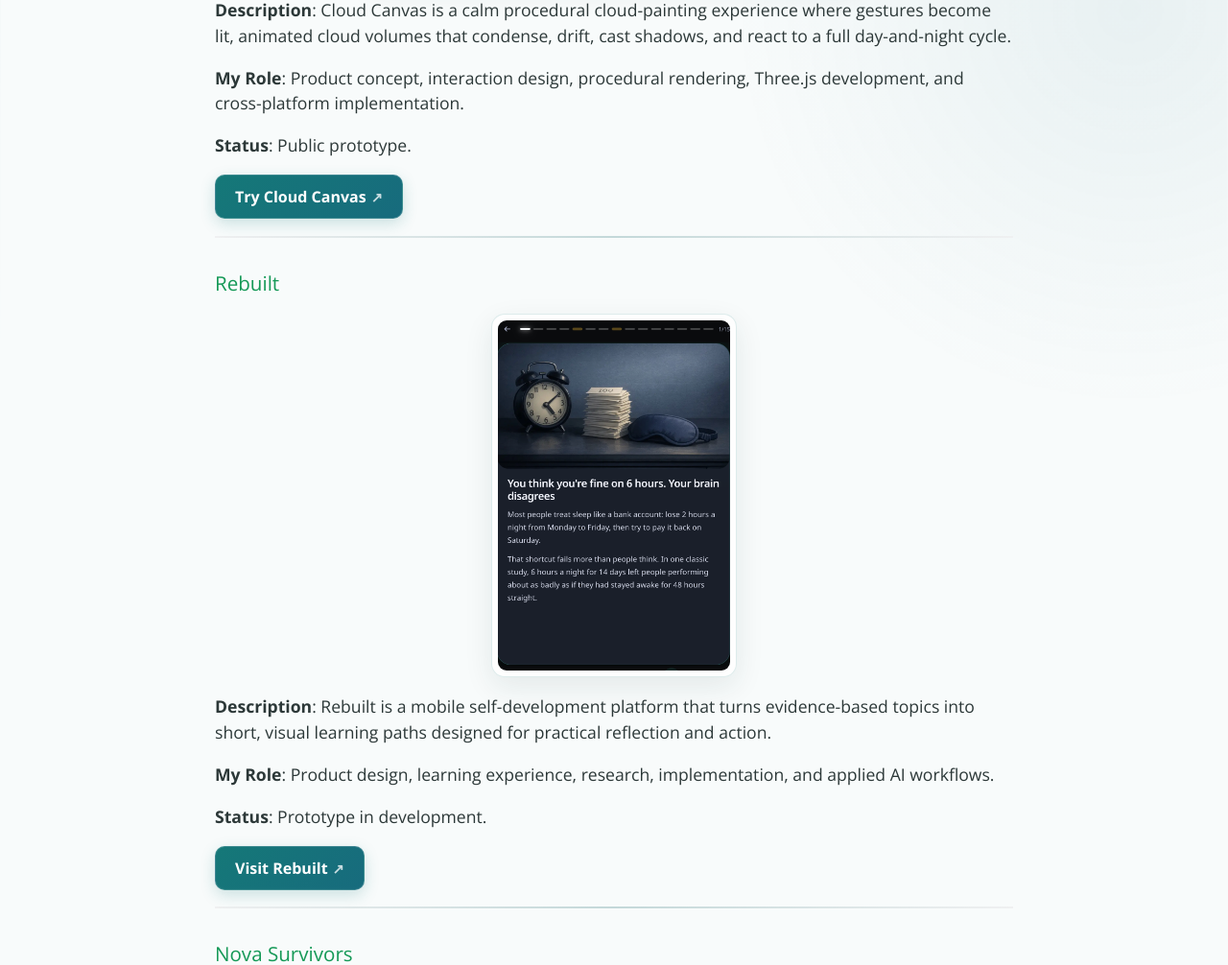
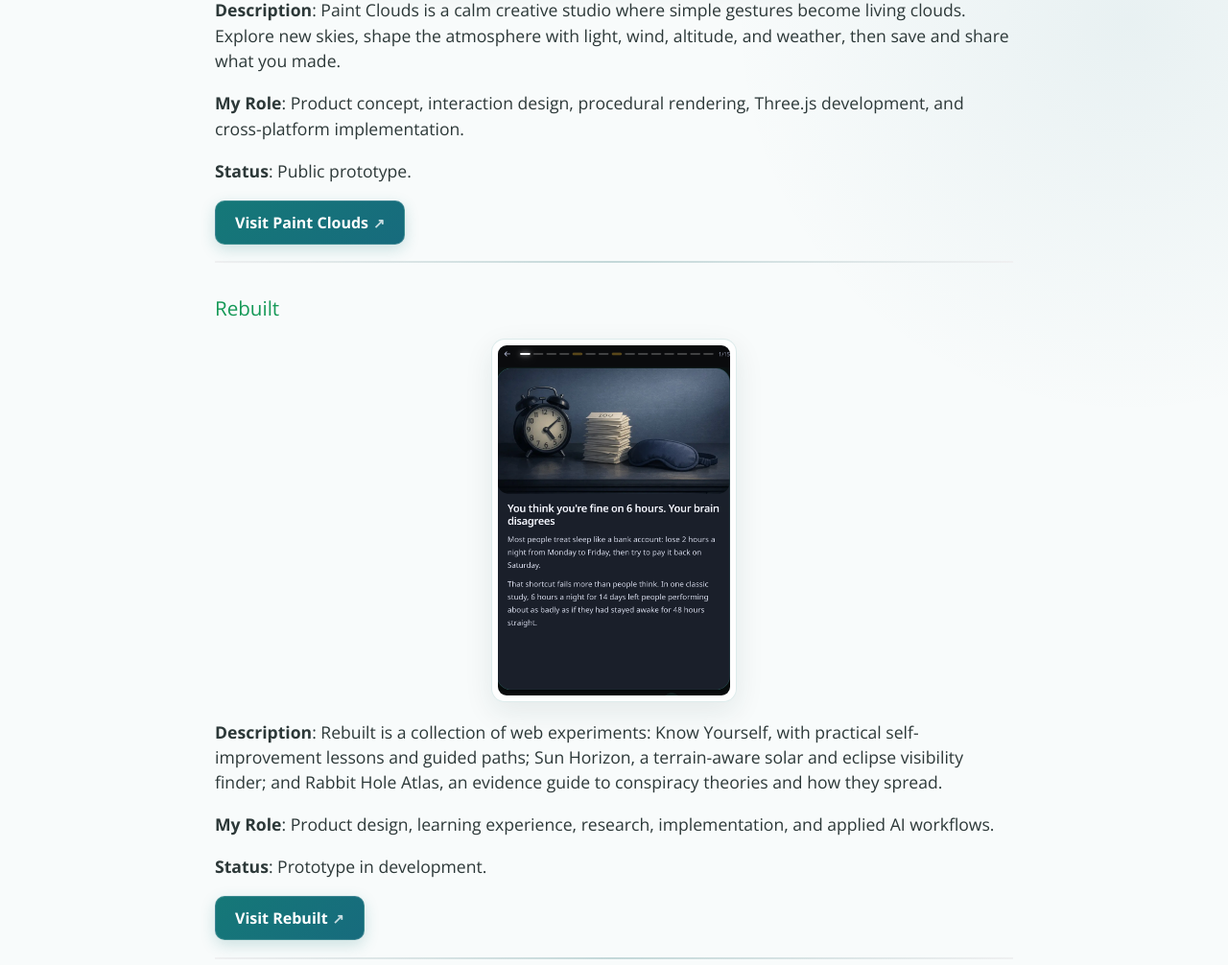
Before and after one commit to GeorgiKostov/georgikostov.github.io, a Jekyll site: the page built from pages/projects.md, in a window 1280 px wide and 1400 px high, scrolled down 1775 px. Shown: the part 262-1268 px from the top of the window at 96% size. Built offline with Jekyll 4.4.1, drawn with Linux system fonts in a browser that asks for light colours; some of the changed text lies outside the part shown; grey boxes are pictures that could not be loaded.

Commit message:
Refresh Paint Clouds and Rebuilt projects

```diff
--- a/_includes/independent-work.html
+++ b/_includes/independent-work.html
@@ -32,19 +32,19 @@
 
 <hr>
 
-<h3 id="cloud-canvas">Cloud Canvas</h3>
+<h3 id="paint-clouds">Paint Clouds</h3>
 
 <div class="image-container">
-  <img src="{{ '/assets/images/projects/cloud-canvas.png' | relative_url }}" alt="Cloud Canvas procedural cloud-painting experience across Alpine, city, Highland, and coastal skies" width="1731" height="909" loading="lazy" decoding="async">
+  <img src="{{ '/assets/images/projects/cloud-canvas.png' | relative_url }}" alt="Paint Clouds procedural cloud-painting experience across Alpine, city, Highland, and coastal skies" width="1731" height="909" loading="lazy" decoding="async">
 </div>
 
-<p><strong>Description</strong>: Cloud Canvas is a calm procedural cloud-painting experience where gestures become lit, animated cloud volumes that condense, drift, cast shadows, and react to a full day-and-night cycle.</p>
+<p><strong>Description</strong>: Paint Clouds is a calm creative studio where simple gestures become living clouds. Explore new skies, shape the atmosphere with light, wind, altitude, and weather, then save and share what you made.</p>
 
 <p><strong>My Role</strong>: Product concept, interaction design, procedural rendering, Three.js development, and cross-platform implementation.</p>
 
 <p><strong>Status</strong>: Public prototype.</p>
 
-<a href="https://cloud-canvas-prototype.melonhead.chatgpt.site/" class="external-link" target="_blank" rel="noopener noreferrer">Try Cloud Canvas</a>
+<a href="https://paintclouds.app/" class="external-link" target="_blank" rel="noopener noreferrer">Visit Paint Clouds</a>
 
 <hr>
 
@@ -54,7 +54,7 @@
   <img src="{{ '/assets/images/projects/rebuilt-learning.png' | relative_url }}" alt="A visual lesson inside the Rebuilt learning experience" width="920" height="1388" loading="lazy" decoding="async">
 </div>
 
-<p><strong>Description</strong>: Rebuilt is a mobile self-development platform that turns evidence-based topics into short, visual learning paths designed for practical reflection and action.</p>
+<p><strong>Description</strong>: Rebuilt is a collection of web experiments: Know Yourself, with practical self-improvement lessons and guided paths; Sun Horizon, a terrain-aware solar and eclipse visibility finder; and Rabbit Hole Atlas, an evidence guide to conspiracy theories and how they spread.</p>
 
 <p><strong>My Role</strong>: Product design, learning experience, research, implementation, and applied AI workflows.</p>
 
```
